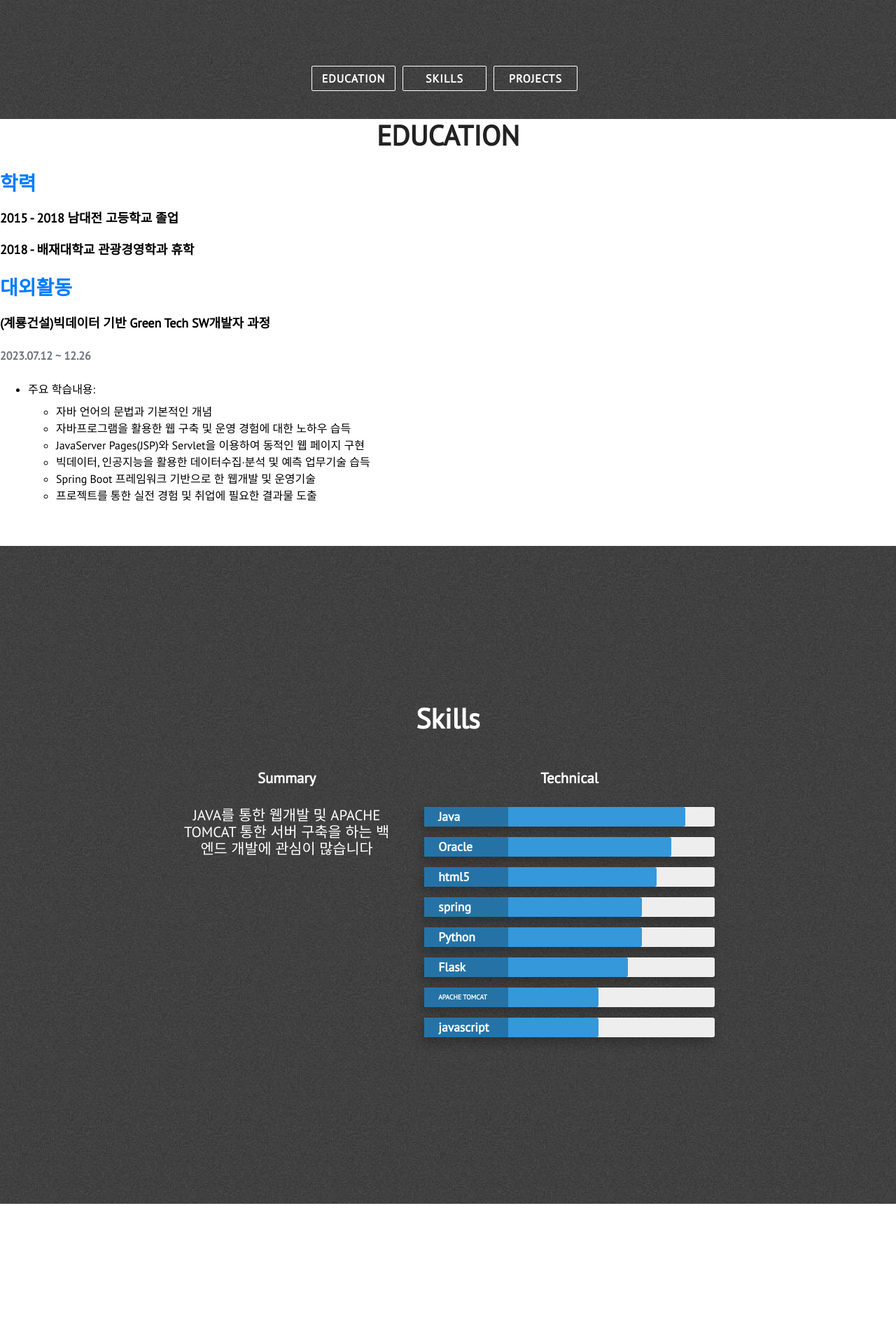
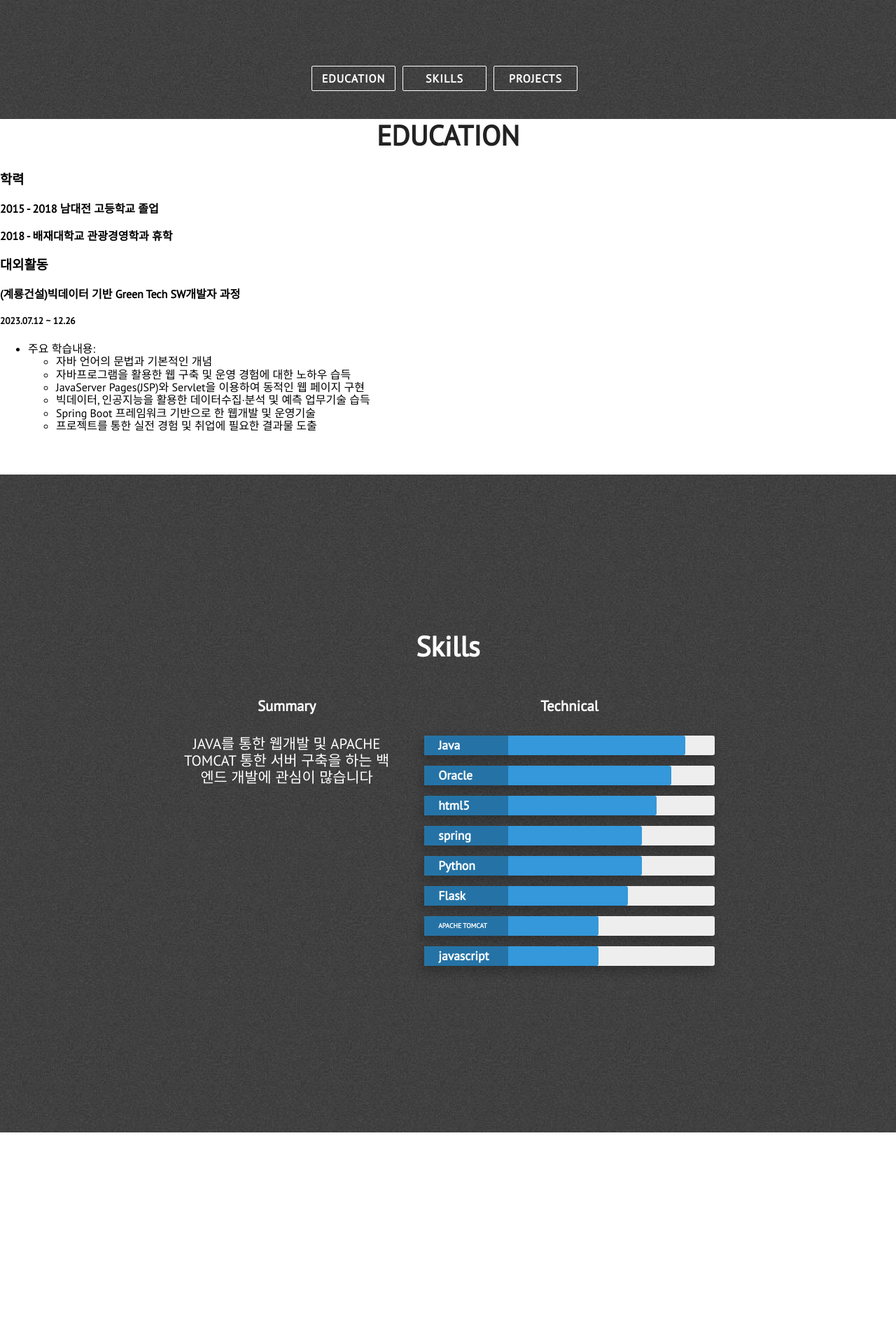
Before and after one commit to YoungGyu99/YoungGyu99.github.io, a Jekyll site: the page built from index.html, in a window 1280 px wide. Shown: the part 730-2626 px from the top of the page at 70% size. Built offline with Jekyll 4.4.1, drawn with Linux system fonts in a browser that asks for light colours; nearby versions of some CDN libraries.

Commit message:
Update about.html

```diff
--- a/_includes/about.html
+++ b/_includes/about.html
@@ -3,26 +3,25 @@
         <div class="full-width">
             <div class="section-heading" id="featured-projects-text">EDUCATION</div>
             <div class="row">
+                <!-- 학력 -->
                 <div class="col-lg-6" data-aos="fade-up">
-            <h3 class="resume-title" style="font-size: 28px; margin-bottom: 5px; color: #007bff;">학력</h3>
-            <!-- 고등학교 -->
+                    <h3 class="resume-title">학력</h3>
                     <div class="resume-item">
-                <h4 style="font-size: 18px; font-weight: bold;">2015 - 2018 남대전 고등학교 졸업</h4>
+                        <h4>2015 - 2018 남대전 고등학교 졸업</h4>
                     </div>
                     <div class="resume-item">
-                <h4 style="font-size: 18px; font-weight: bold;">2018 - 배재대학교 관광경영학과 휴학</h4>
+                        <h4>2018 - 배재대학교 관광경영학과 휴학</h4>
                     </div>
                 </div>
                 <!-- 대외활동 -->
                 <div class="col-lg-6" data-aos="fade-up" data-aos-delay="100">
-            <h3 class="resume-title" style="font-size: 28px; margin-bottom: 5px; color: #007bff;">대외활동</h3>
+                    <h3 class="resume-title">대외활동</h3>
                     <div class="resume-item">
-                <h4 style="font-size: 18px; font-weight: bold;">(계룡건설)빅데이터 기반 Green Tech SW개발자 과정</h4>
-                <h5 style="font-size: 16px; color: #6c757d;">2023.07.12 ~ 12.26</h5>
+                        <h4>(계룡건설)빅데이터 기반 Green Tech SW개발자 과정</h4>
+                        <h5>2023.07.12 ~ 12.26</h5>
                         <ul>
-                    <li style="font-size: 16px; line-height: 1.5;">
-                        주요 학습내용:
-                        <ul style="margin-top: 8px;">
+                            <li>주요 학습내용:
+                                <ul>
                                     <li>자바 언어의 문법과 기본적인 개념</li>
                                     <li>자바프로그램을 활용한 웹 구축 및 운영 경험에 대한 노하우 습득</li>
                                     <li>JavaServer Pages(JSP)와 Servlet을 이용하여 동적인 웹 페이지 구현</li>
@@ -35,6 +34,6 @@
                     </div>
                 </div>
             </div>
+        </div>
     </section>
-
 </div>
```
Lines whose indentation alone changed are shown as unchanged.
